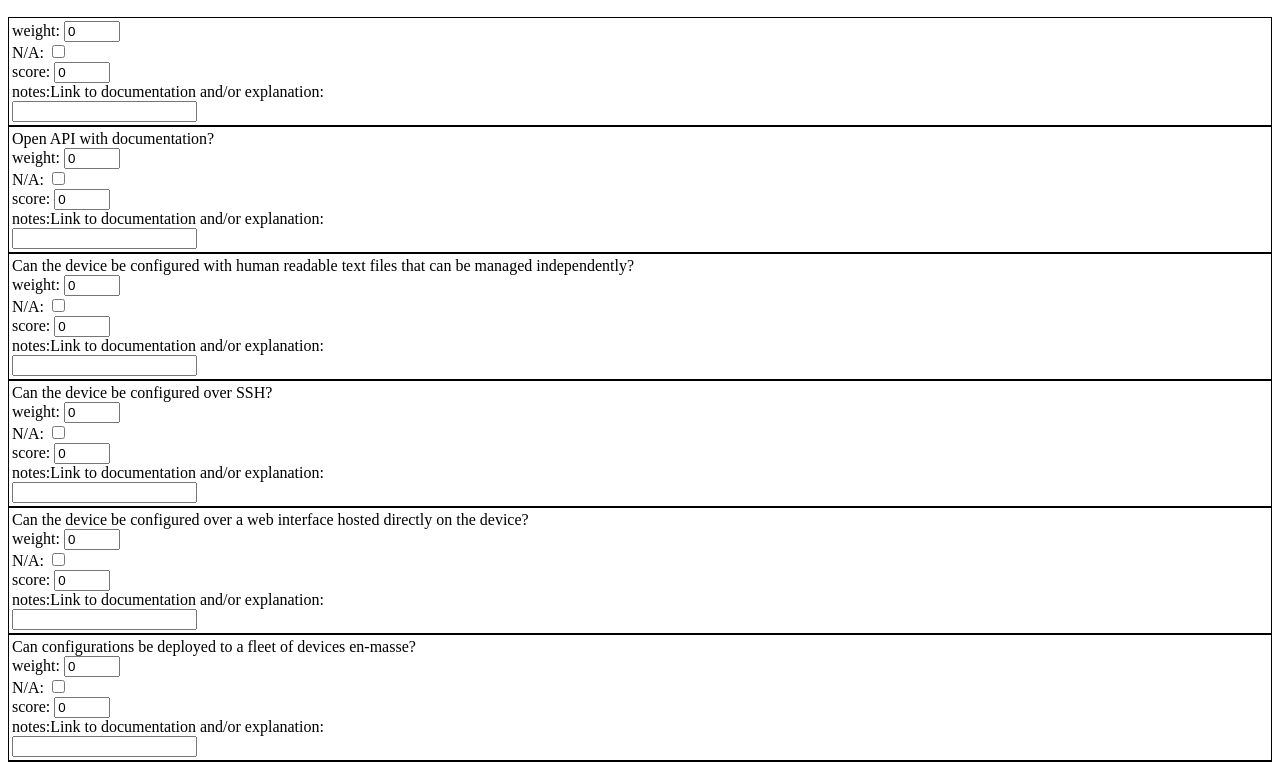
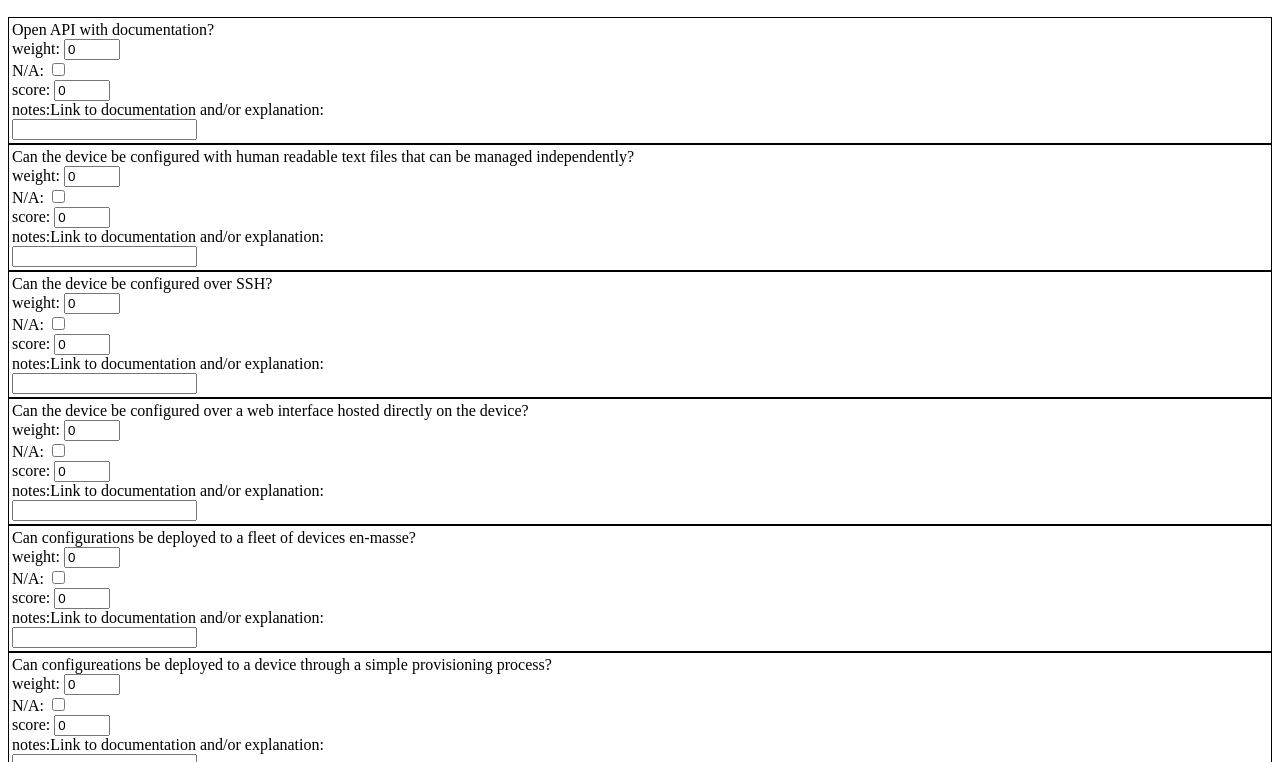
Before and after one commit to ubernaut/maintainable-device-scorecard, a plain HTML site: page index.html in a window 1280 px wide. Shown: the part 38-800 px from the top of the page. Drawn offline with Linux system fonts and the light colour scheme.

Commit message:
notes from fdesjardins

```diff
--- a/index.html
+++ b/index.html
@@ -1,77 +1,87 @@
+<html>
+  <head>
     <style>
       .question {
-  border:1px solid black;
-  padding:3px;
+        border: 1px solid black;
+        padding: 3px;
       }
     </style>
-<html>
 
-<head>
-  <script type="text/javascript" src="questions.json"></script>
-  <script type="module">
-
-    const list = document.querySelector("#list-container");
-    const question_template = document.querySelector("#question-row");
-    let i=0;
-    questions.forEach((q)=>{
-      i++;
-      let question = question_template.content.cloneNode(true);
-      let container=question.querySelector("#question-div-row");
-      container.id="question-"+i;
-      let label = question.querySelector("#question-label-row");
-      label.id="question-label-"+i;
-      label.innerHTML=q.question;
-
-      let weight = question.querySelector("#weight-row");
-      weight.id="weight-row-"+i;
-
-      let NA = question.querySelector("#NA-row");
-      NA.id="NA-row-"+i;
-
-      let score = question.querySelector("#score-row");
-      score.id="score-row-"+i;
-
-      let notes = question.querySelector("#notes-row");
-      notes.id="notes-row-"+i;
-
-      list.appendChild(question);
-    })
-  </script>
     <title>device scorecard</title>
   </head>
 
   <body>
     <h2>device scorecard</h2>
-  <div id="list-container">
-
-
-  </div>
+    <div id="list-container"></div>
     <template id="question-row">
       <div id="question-div-row" class="question">
         <div>
-            <label id="question-label-row">
-
-            </label>
+          <label id="question-label-row"> </label>
         </div>
         <div>
           weight:
-          <input id="weight-row" class="weight" type="number" oninput="this.value = Math.round(this.value);" value="0" min="0" max="10" />
+          <input
+            id="weight-row"
+            class="weight"
+            type="number"
+            oninput="this.value = Math.round(this.value);"
+            value="0"
+            min="0"
+            max="10"
+          />
         </div>
         <div>
           N/A:
-          <input id="NA-row" class="NA" type ="checkbox">
+          <input id="NA-row" class="NA" type="checkbox" />
         </div>
         <div>
           score:
-          <input id="score-row" class="score" type="number" oninput="this.value = Math.round(this.value);" value="0" min="0" max="10" />
+          <input
+            id="score-row"
+            class="score"
+            type="number"
+            oninput="this.value = Math.round(this.value);"
+            value="0"
+            min="0"
+            max="10"
+          />
         </div>
         <div>
           notes:Link to documentation and/or explanation:
-          <br/>
-          <input id="notes-row" type="text" class="notes"/>
+          <br />
+          <input id="notes-row" type="text" class="notes" />
         </div>
       </div>
     </template>
+
+    <script type="text/javascript" src="questions.js"></script>
+    <script type="module">
+      console.log;
+      const list = document.querySelector("#list-container");
+      const question_template = document.querySelector("#question-row");
+
+      questions.forEach((q, i) => {
+        const question = question_template.content.cloneNode(true);
+        const container = question.querySelector("#question-div-row");
+        container.id = "question-${i}";
+        const label = question.querySelector("#question-label-row");
+        label.id = "question-label-${i}";
+        label.innerHTML = q.question;
+
+        const weight = question.querySelector("#weight-row");
+        weight.id = "weight-row-${i}";
+
+        const NA = question.querySelector("#NA-row");
+        NA.id = "NA-row-${i}";
+
+        const score = question.querySelector("#score-row");
+        score.id = "score-row-${i}";
+
+        const notes = question.querySelector("#notes-row");
+        notes.id = "notes-row-${i}";
+
+        list.appendChild(question);
+      });
+    </script>
   </body>
-
 </html>
--- /dev/null
+++ b/questions.js
@@ -0,0 +1,64 @@
+questions = JSON.parse`[
+  { "question": "Open API with documentation?" },
+  {
+    "question": "Can the device be configured with human readable text files that can be managed independently? "
+  },
+  { "question": "Can the device be configured over SSH?" },
+  {
+    "question": "Can the device be configured over a web interface hosted directly on the device? "
+  },
+  {
+    "question": "Can configurations be deployed to a fleet of devices en-masse? "
+  },
+  {
+    "question": "Can configureations be deployed to a device through a simple provisioning process?"
+  },
+  {
+    "question": "Can the device run self tests and roll back configurations that fail? "
+  },
+  {
+    "question": "If the device supports authentication, can it be configured to use a domain authenticator/ oauth? "
+  },
+  {
+    "question": "Does this device produce data in a standard format (JSON, CSV, XML etc.) or provide documentation for parsing their custom format? (full credit for human readable standard formats)"
+  },
+  { "question": "Open Source firmware and/or software? " },
+  {
+    "question": "Can the firmware/software be obtained under another license/agreement on condition of NDA or similar legal agreement?"
+  },
+  {
+    "question": "Firmware and/or software that can be deployed and updated by the user."
+  },
+  {
+    "question": "Does the device send data to the manufacturer or third parties?"
+  },
+  {
+    "question": "Does this device depend on remote/cloud infrastructure for operation?"
+  },
+  {
+    "question": "Does this device depend on cloud infrastructure the end user cannot control, replace, or run on their own? (0-9)"
+  },
+  {
+    "question": "Does this device require you to install a mobile app to configure or manage it? ( 0-9) "
+  },
+  {
+    "question": "Can the device be repaired or upgraded with modular electronic components?"
+  },
+  {
+    "question": "Does this device run a standard operating system that can be patched, upgraded, and modified by the end user (think security patching or configuration)? "
+  },
+  { "question": "Open Source hardware specification (think RISC V)" },
+  {
+    "question": "What is the typical support lifetime by the manufacturer for software updates?"
+  },
+  {
+    "question": "Does the manufacturer publish the MTBF (mean time before failure)? "
+  },
+  { "question": "Does the device have a secure supply chain?" },
+  {
+    "question": "Are cad files or detailed hardware specs available to support modifications and repair?"
+  },
+  {
+    "question": "Does documentation exist for each of the relevant items above?"
+  }
+]`;
--- a/questions.json
+++ /dev/null
@@ -1,27 +0,0 @@
-let questions = [
- {'question':``},
- {'question':`Open API with documentation?`},
- {'question':`Can the device be configured with human readable text files that can be managed independently? `},
- {'question':`Can the device be configured over SSH?`},
- {'question':`Can the device be configured over a web interface hosted directly on the device? `},
- {'question':`Can configurations be deployed to a fleet of devices en-masse? `},
- {'question':`Can configureations be deployed to a device through a simple provisioning process?`},
- {'question':`Can the device run self tests and roll back configurations that fail? `},
- {'question':`If the device supports authentication, can it be configured to use a domain authenticator/ oauth? `},
- {'question':`Does this device produce data in a standard format (JSON, CSV, XML etc.) or provide documentation for parsing their custom format? (full credit for human readable standard formats)`},
- {'question':`Open Source firmware and/or software? `},
- {'question':`Can the firmware/software be obtained under another license/agreement on condition of NDA or similar legal agreement?`},
- {'question':`Firmware and/or software that can be deployed and updated by the user.`},
- {'question':`Does the device send data to the manufacturer or third parties?`},
- {'question':`Does this device depend on remote/cloud infrastructure for operation?`},
- {'question':`Does this device depend on cloud infrastructure the end user cannot control, replace, or run on their own? (0-9)`},
- {'question':`Does this device require you to install a mobile app to configure or manage it? ( 0-9) `},
- {'question':`Can the device be repaired or upgraded with modular electronic components?`},
- {'question':`Does this device run a standard operating system that can be patched, upgraded, and modified by the end user (think security patching or configuration)? `},
- {'question':`Open Source hardware specification (think RISC V)`},
- {'question':`What is the typical support lifetime by the manufacturer for software updates?`},
- {'question':`Does the manufacturer publish the MTBF (mean time before failure)? `},
- {'question':`Does the device have a secure supply chain?`},
- {'question':`Are cad files or detailed hardware specs available to support modifications and repair?`},
- {'question':`Does documentation exist for each of the relevant items above?`},
-]
```
Also changed, not shown: README.md. Lines whose indentation alone changed are shown as unchanged.
